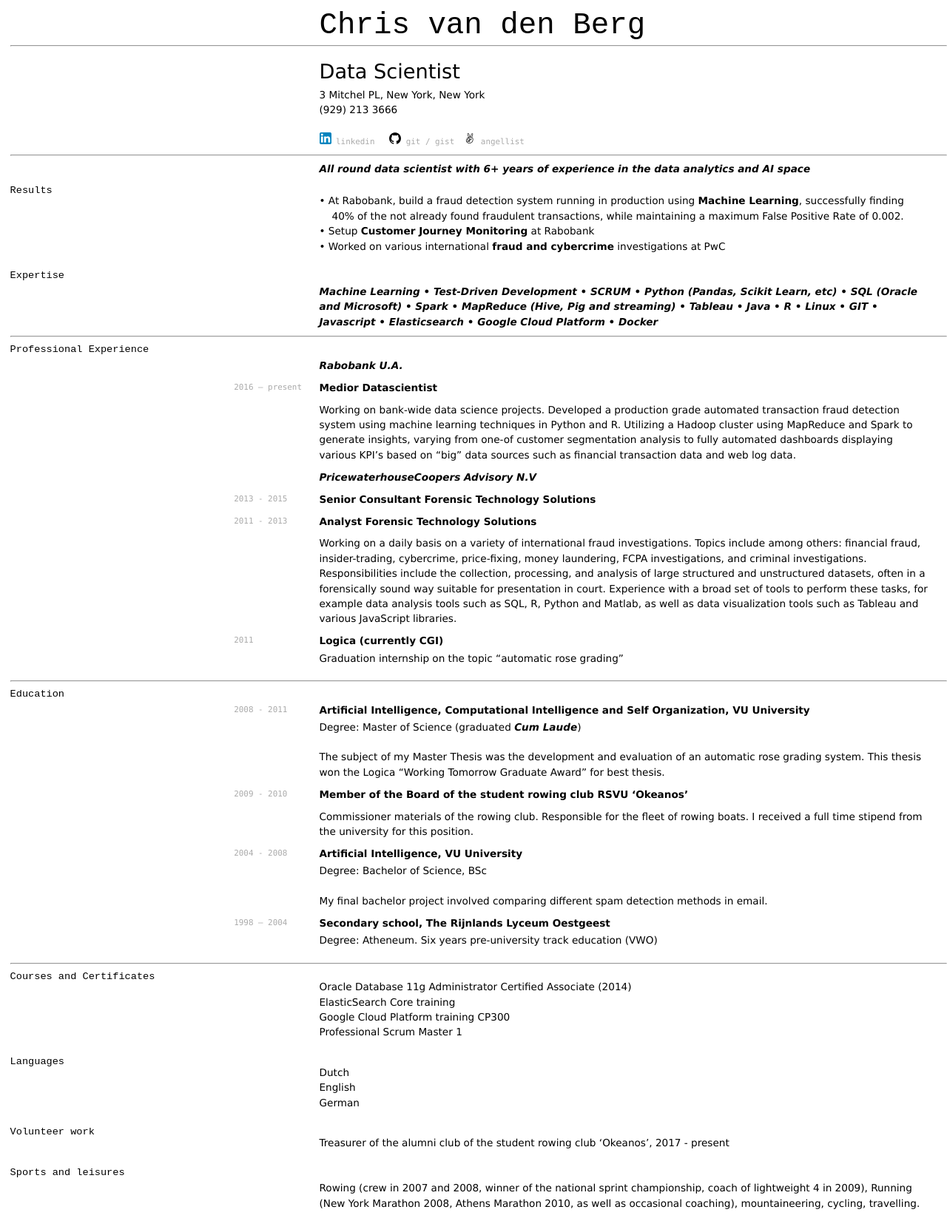
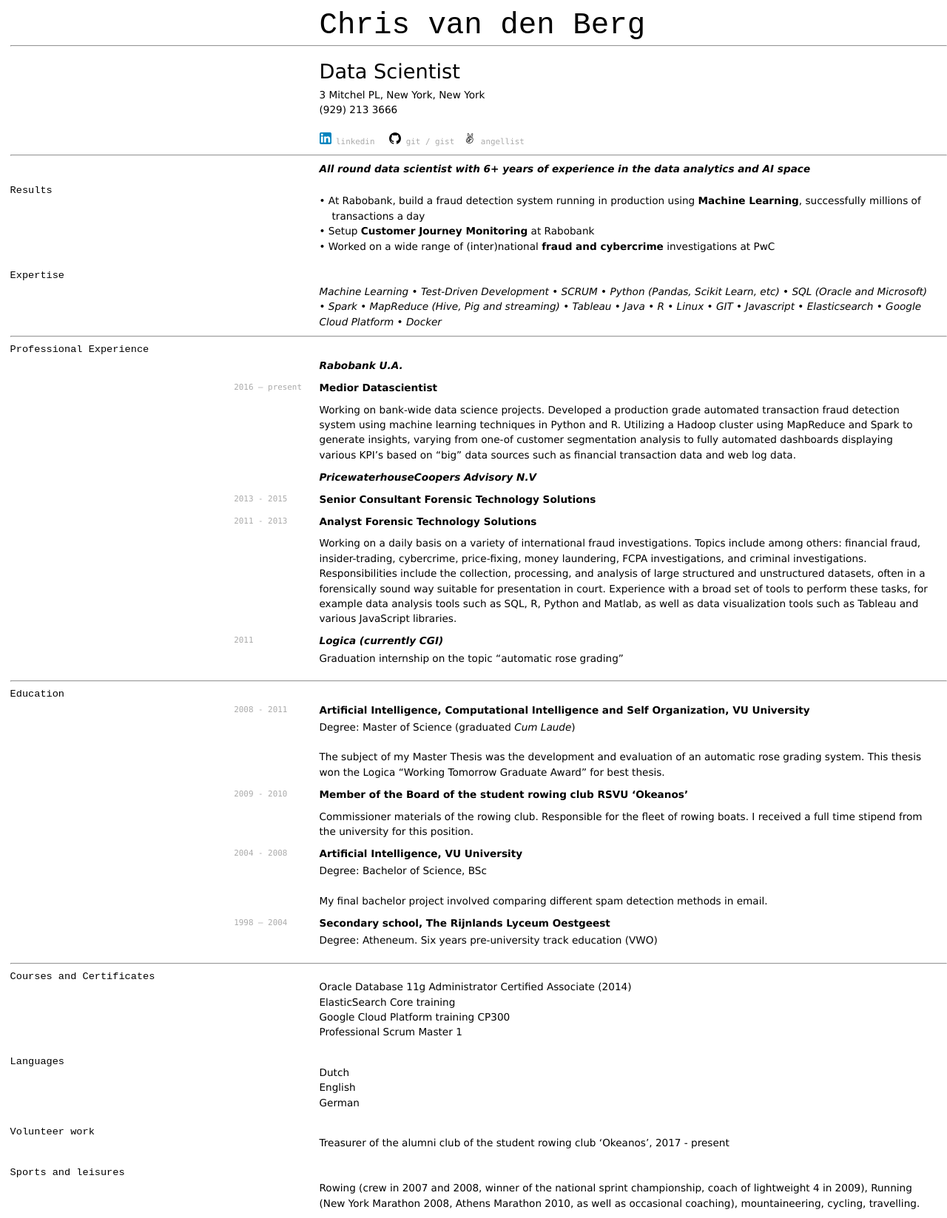
Before and after one commit to Bergvca/bergvca.github.io, a Jekyll site: the page built from index.md, in a window 1280 px wide. Shown: the whole page at 74% size. Built offline with Jekyll 4.4.1, drawn with Linux system fonts in a browser that asks for light colours.

Commit message:
Changed headlines

```diff
--- a/index.md
+++ b/index.md
@@ -17,10 +17,10 @@ title: Chris van den Berg's CV
 _**All round data scientist with 6+ years of experience in the data analytics and AI space**_
 
 #### Results
-* &bull; At Rabobank, build a fraud detection system running in production using **Machine Learning**, successfully finding 40% of the
-not already found fraudulent transactions, while maintaining a maximum False Positive Rate of 0.002.
+* &bull; At Rabobank, build a fraud detection system running in production using **Machine Learning**, successfully
+ millions of transactions a day
 * &bull; Setup **Customer Journey Monitoring** at Rabobank
-* &bull; Worked on various international **fraud and cybercrime** investigations at PwC
+* &bull; Worked on a wide range of (inter)national **fraud and cybercrime** investigations at PwC
 
 #### Expertise
 
@@ -56,7 +56,7 @@ large structured and unstructured datasets, often in a forensically sound way su
 Experience with a broad set of tools to perform these tasks, for example data analysis tools such as SQL, R, Python and
 Matlab, as well as data visualization tools such as Tableau and various JavaScript libraries.
 
-`2011` **Logica (currently CGI)**
+`2011` **_Logica (currently CGI)_**
 * Graduation internship on the topic “automatic rose grading”
 
 ---
--- a/media/cv-print.css
+++ b/media/cv-print.css
@@ -183,7 +183,7 @@ a:hover {
 }
 
 em {
-	font-weight: bold;
+	/*font-weight: bold;*/
 	font-style: italic;
 }
 
--- a/media/cv-screen.css
+++ b/media/cv-screen.css
@@ -182,7 +182,7 @@ a:hover {
 }
 
 em {
-	font-weight: bold;
+	/*font-weight: bold;*/
 	font-style: italic;
 }
 
```
